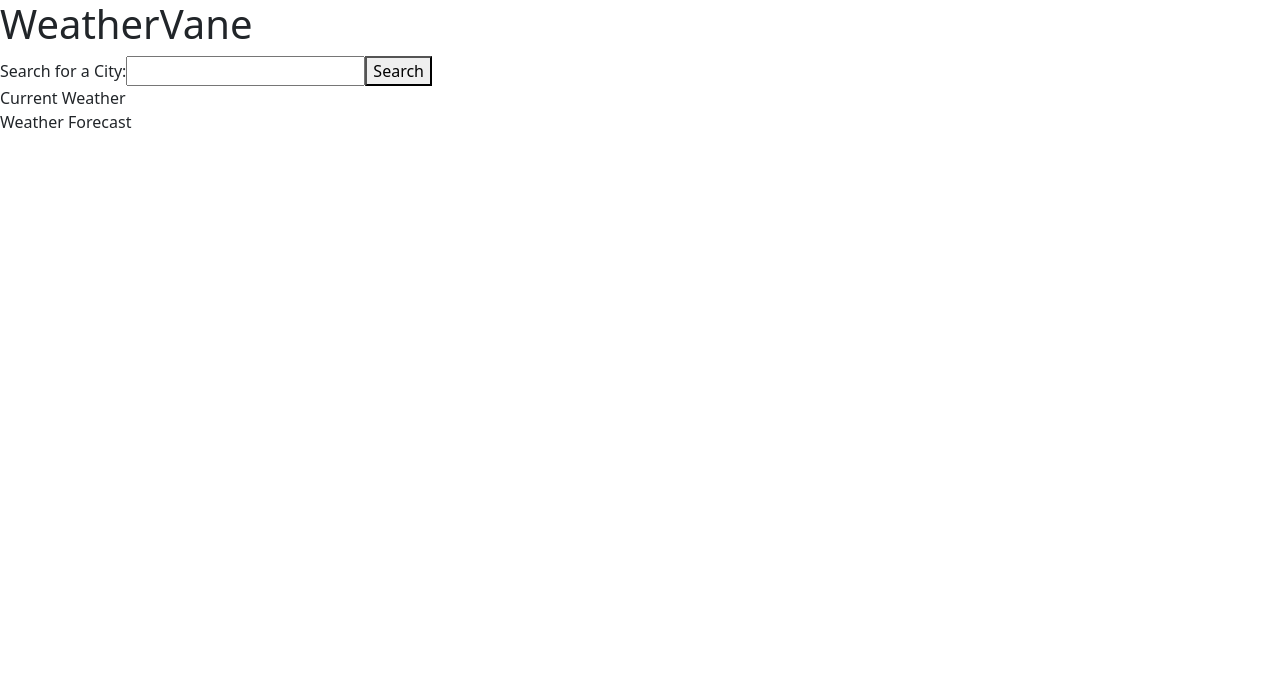
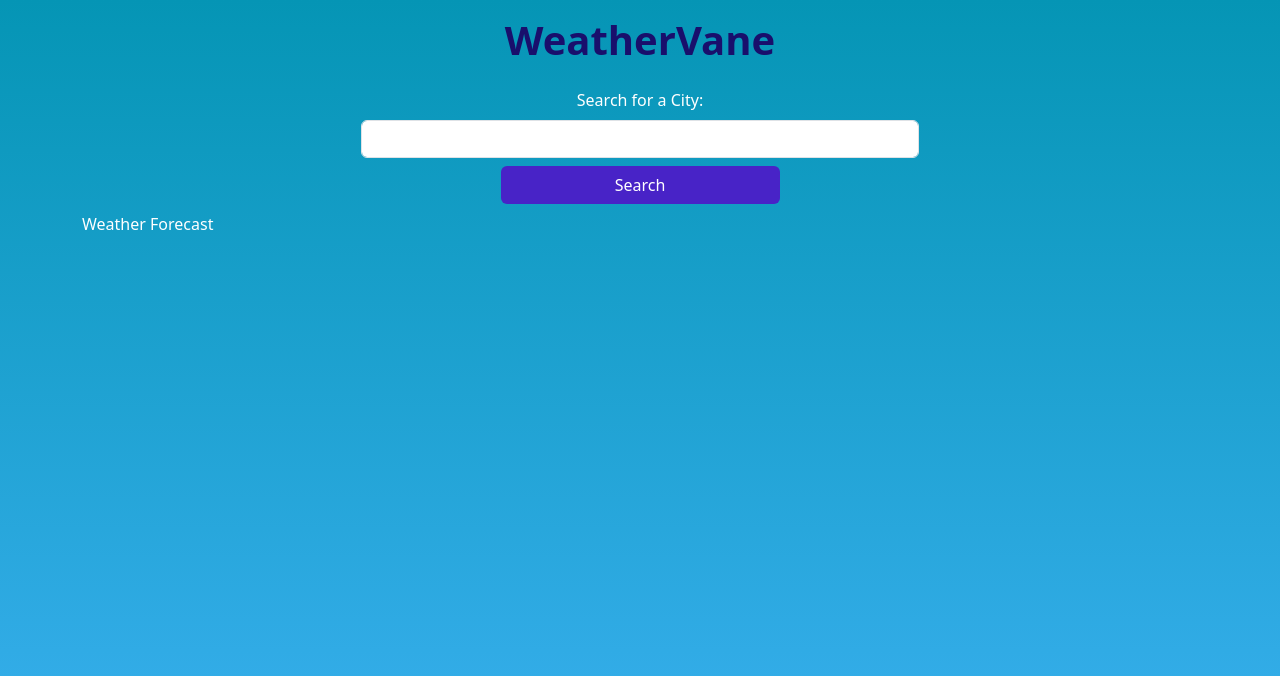
Before and after one commit to JenniferKiesler/weathervane, a React (Create React App) app: page / in a window 1280 px wide. Shown: the top 676 px of the page. Built offline with nearby package versions, Linux system fonts and the light colour scheme; no server answers.

Commit message:
fetches city weather info, restyles app, and displays current weather

```diff
--- a/package.json
+++ b/package.json
@@ -7,6 +7,7 @@
     "@testing-library/react": "^13.4.0",
     "@testing-library/user-event": "^13.5.0",
     "dotenv": "^16.3.1",
+    "moment": "^2.29.4",
     "react": "^18.2.0",
     "react-dom": "^18.2.0",
     "react-scripts": "5.0.1",
--- a/public/index.html
+++ b/public/index.html
@@ -15,6 +15,5 @@
     <noscript>You need to enable JavaScript to run this app.</noscript>
     <div id="root"></div>
     <script src="https://cdn.jsdelivr.net/npm/bootstrap@5.3.2/dist/js/bootstrap.bundle.min.js" integrity="sha384-C6RzsynM9kWDrMNeT87bh95OGNyZPhcTNXj1NW7RuBCsyN/o0jlpcV8Qyq46cDfL" crossorigin="anonymous"></script>
-    <script src="https://cdnjs.cloudflare.com/ajax/libs/moment.js/2.29.4/moment.min.js"></script>
   </body>
 </html>
--- a/src/App.css
+++ b/src/App.css
@@ -1,38 +1,72 @@
-.App {
-  text-align: center;
+:root {
+  --teal-color: #0595b5;
+  --light-blue-color: #3AB0F0;
+  --light-pink-color: #c26bf0;
+  --purple-color: #190F6C;
+  --light-purple-color: #4823C7;
 }
 
-.App-logo {
-  height: 40vmin;
-  pointer-events: none;
+body {
+  color: white;
+  background: linear-gradient(var(--teal-color), var(--light-blue-color));
+  height: 100vh;
 }
 
-@media (prefers-reduced-motion: no-preference) {
-  .App-logo {
-    animation: App-logo-spin infinite 20s linear;
+h1 {
+  color: var(--purple-color);
+}
+
+p {
+  margin-bottom: 0;
+}
+
+#search-button {
+  background: var(--light-purple-color);
+  color: white;
+}
+
+#search-button:hover {
+  background: var(--light-pink-color);
+}
+
+.card {
+  background: var(--teal-color);
+  color: white;
+  box-shadow: 0px 0px 20px 5px var(--purple-color);
+}
+
+#search-input, #current-weather {
+  width: 75%;
+}
+
+#city-name-date {
+  color: var(--purple-color);
+}
+
+#temperature {
+  font-size: 50px;
+  line-height: 1;
+  /* margin-bottom: -15px; */
+}
+
+#weather-icon {
+  width: 120px;
+}
+
+@media (min-width: 768px) {
+  #search-input, #current-weather {
+    width: 50%;
   }
 }
 
-.App-header {
-  background-color: #282c34;
-  min-height: 100vh;
-  display: flex;
-  flex-direction: column;
-  align-items: center;
-  justify-content: center;
-  font-size: calc(10px + 2vmin);
-  color: white;
+@media (max-width: 767px) and (min-width: 350px) {
+  #current-weather {
+    width: 85%;
+  }
 }
 
-.App-link {
-  color: #61dafb;
-}
-
-@keyframes App-logo-spin {
-  from {
-    transform: rotate(0deg);
-  }
-  to {
-    transform: rotate(360deg);
+@media (max-width: 349px) {
+  #current-weather {
+    width: 95%;
   }
 }
--- a/src/App.js
+++ b/src/App.js
@@ -5,25 +5,38 @@ import WeatherForecast from './components/WeatherForecast';
 import React, {useState} from 'react';
 
 function App() {
-  const [cityInfo, setCityInfo] = useState({})
+  const [cityInfo, setCityInfo] = useState({
+    name: ""
+  })
+
+  let apiKey = process.env.REACT_APP_API_KEY
 
   const getCurrentWeather = (city) => {
     console.log(city)
+    fetch("https://api.openweathermap.org/data/2.5/weather?q=" + city + "&units=imperial&appid=" + apiKey)
+    .then(response => {
+      return response.json()
+    })
+    .then(cityData => {
+      setCityInfo(cityData)
+    })
   }
 
   return (
-    <>
+    <div className="container">
       <header>
-        <h1>WeatherVane</h1>
+        <h1 className="text-center fs-1 fw-bold py-3">WeatherVane</h1>
       </header>
       <main>
         <SearchForm
           getCurrentWeather={getCurrentWeather}
         />
-        <CurrentWeather/>
+        <CurrentWeather
+          cityInfo={cityInfo}
+        />
         <WeatherForecast/>
       </main>
-    </>
+    </div>
   );
 }
 
--- a/src/components/CurrentWeather.js
+++ b/src/components/CurrentWeather.js
@@ -1,6 +1,45 @@
-const CurrentWeather = ({}) => {
+import moment from "moment";
+
+const CurrentWeather = ({ cityInfo }) => {
+  let today = moment().format('l');
+console.log(cityInfo)
+  const capitalizeWords = (string) => {
+    let words = string.split(" ")
+    for (let i = 0; i < words.length; i++) {
+      words[i] = words[i][0].toUpperCase() + words[i].substring(1);
+    }
+    let combinedString = words.join(" ")
+    return combinedString
+  }
+
+  const roundTemp = (temp) => {
+    let roundedTemp = Math.round(temp)
+    return roundedTemp
+  }
+
   return (
-    <div>Current Weather</div>
+    <>
+      {cityInfo.name != "" ?
+      <div className="mt-3">
+        <h2 id="city-name-date" className="text-center pb-2 fw-bold">{cityInfo.name} ({today})</h2>
+        <div id="current-weather" className="card mx-auto">
+          <div className="row col-12 mx-auto">
+            <div className="col-6 pe-0">
+              <p id="temperature" className="mt-2">{roundTemp(cityInfo.main.temp)}°F</p>
+              <p className="fs-5">{capitalizeWords(cityInfo.weather[0].description)}</p>
+              <p className="fs-5 lh-1 mb-3">Feels like {roundTemp(cityInfo.main.feels_like)}°F</p>
+              <p>Wind: {cityInfo.wind.speed} mph</p>
+              <p className="mb-3 lh-1">Humidity: {cityInfo.main.humidity}%</p>
+            </div>
+            <div className="col-6 text-center mt-3 px-0">
+              <img id="weather-icon" src={'https://openweathermap.org/img/wn/' + cityInfo.weather[0].icon + '.png'} alt={cityInfo.weather[0].description}/>
+            </div>
+          </div>
+        </div>
+      </div>
+      : null
+      }
+    </>
   )
 }
 
--- a/src/components/SearchForm.js
+++ b/src/components/SearchForm.js
@@ -29,15 +29,16 @@ const SearchForm = ({ getCurrentWeather }) => {
   }
 
   return (
-    <form id="search-form" onSubmit={handleSubmit}>
-      <label htmlFor="search-input">Search for a City:</label>
+    <form id="search-form" className="text-center" onSubmit={handleSubmit}>
+      <label htmlFor="search-input" className="form-label">Search for a City:</label>
       <input
         type="search"
         id="search-input"
+        className="form-control mx-auto"
         name='search'
         value={inputValue}
         onChange={handleChange}/>
-      <button type="submit" id="search-button">Search</button>
+      <button type="submit" id="search-button" className="btn col-3 my-2">Search</button>
     </form>
   )
 }
```
Also changed, not shown: 1 other file (tests, documents, lock files or other folders).
